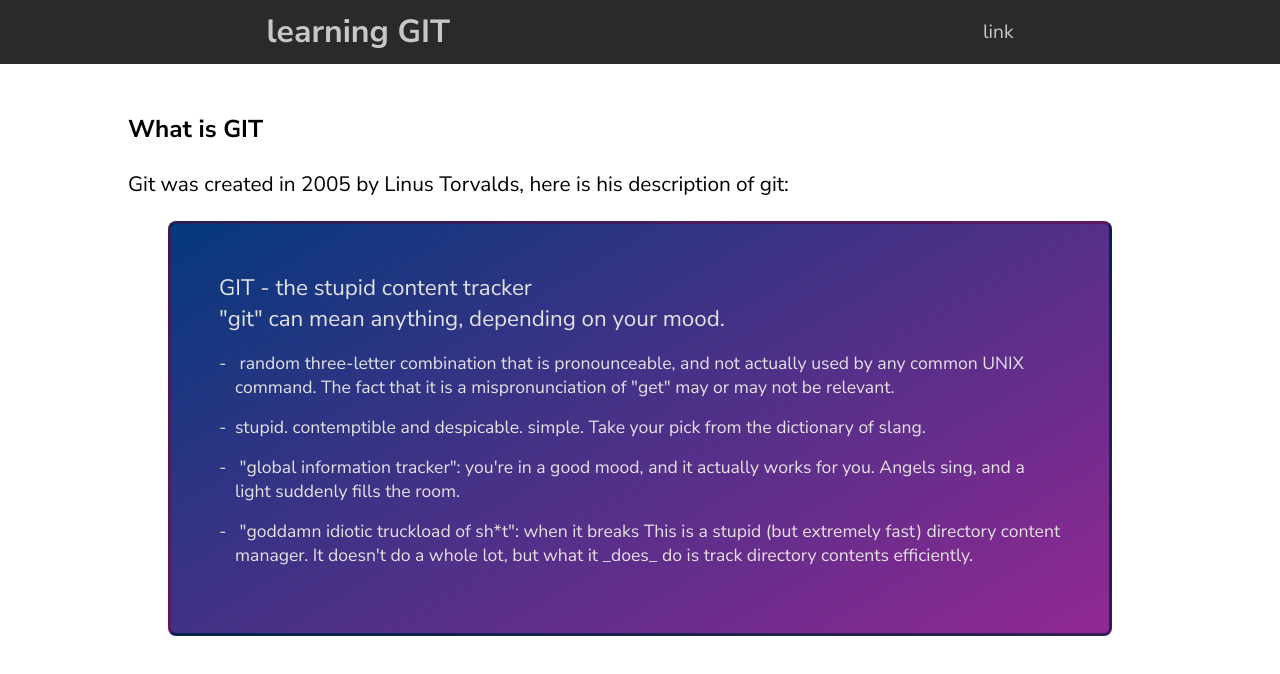
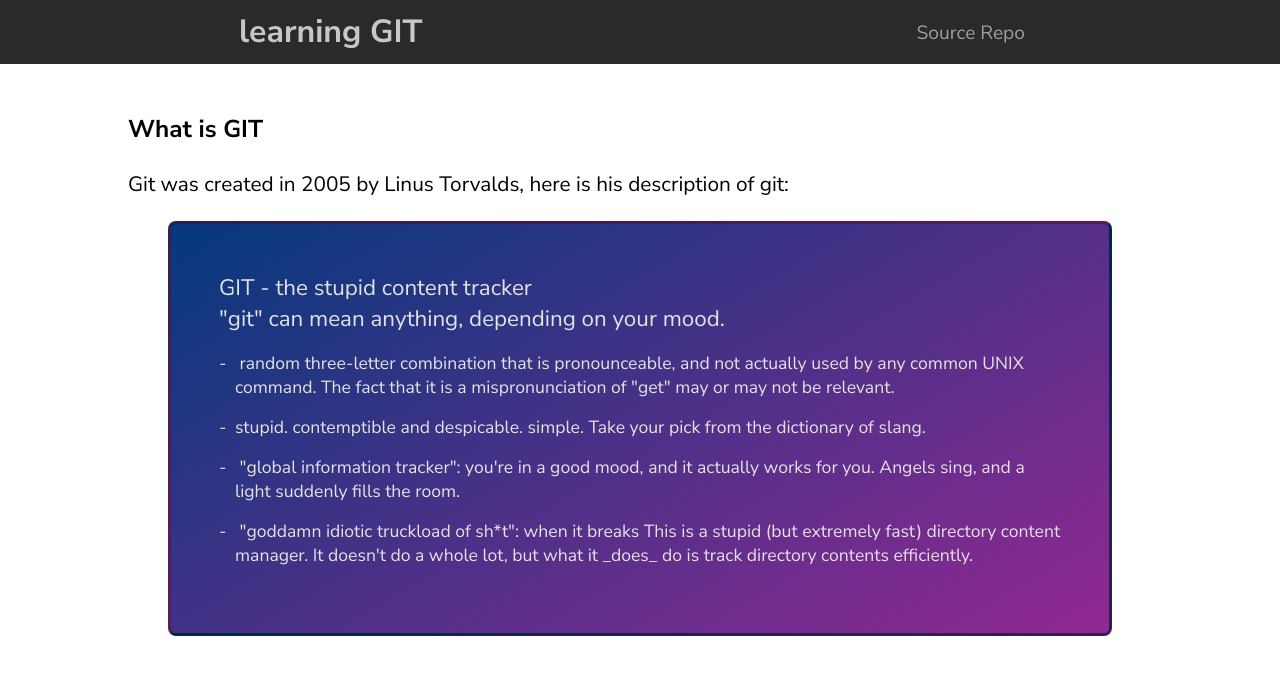
Before and after one commit to damain/learning-git, a plain HTML site: page index.html in a window 1280 px wide. Drawn offline with Linux system fonts and the light colour scheme.

Commit message:
feat: added link to repo, styles for nav

```diff
--- a/index.html
+++ b/index.html
@@ -15,7 +15,9 @@
             <div id="logo">learning GIT</div>
             <nav>
                 <ul>
-                    <li>link</li>
+                    <li>
+                        <a href="https://github.com/damain/learning-git" target="_blank"> Source Repo</a>
+                    </li>
                 </ul>
             </nav>
         </header>
--- a/styles.css
+++ b/styles.css
@@ -27,10 +27,32 @@
     list-style: none;
     padding: 0;
     margin: 0;
+    height: calc(100% - .3rem);
 }
 
 nav > ul > li {
     font-size: 1.2rem;
+    border-bottom: .3rem solid transparent;
+    transition: border-bottom .2s;
+    padding-left: 1rem;
+    padding-right: 1rem;
+    height: 100%;
+    display: inline-block;
+}
+nav > ul > li:hover {
+    font-size: 1.2rem;
+    border-bottom: .3rem solid rgb(212, 212, 212);
+}
+
+nav > ul > li > a{
+    text-decoration: none;
+    color:rgba(228, 226, 226, 0.633);
+    transition: all .3s;
+}
+
+nav > ul > li > a:hover{
+    color:rgb(255, 255, 255)
+
 }
 
 main {
```
